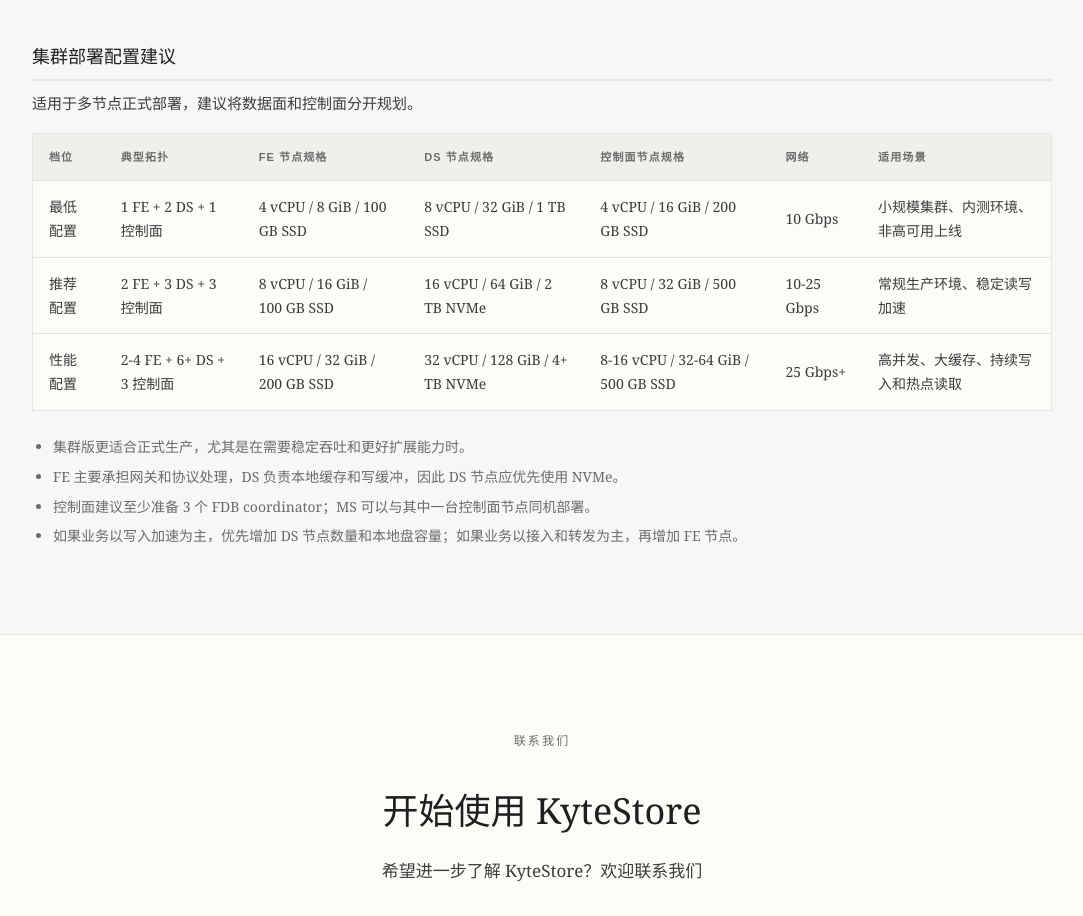
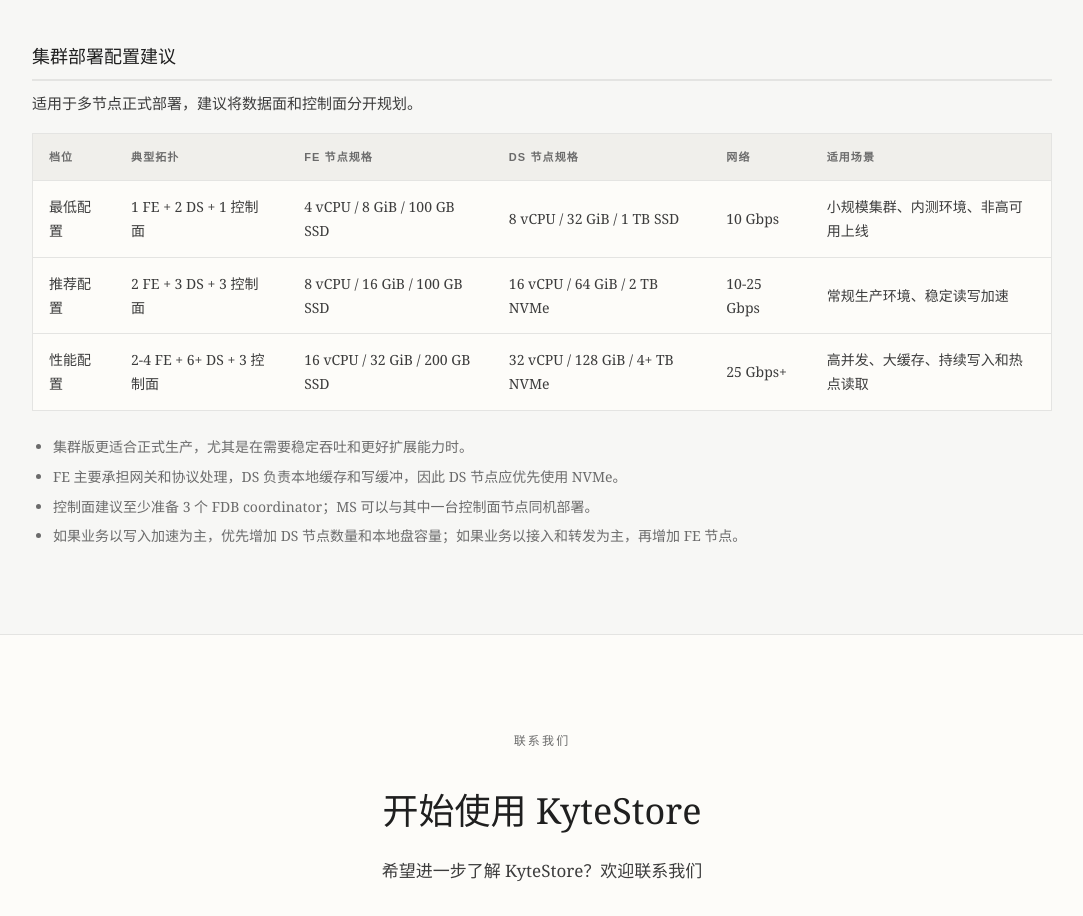
Before and after one commit to royguo/kytestore_landing_page, a plain HTML site: page index.html in a window 1280 px wide. Shown: the part 5680-6596 px from the top of the page, without its empty margins (98-1181 px from the left). Drawn offline with Linux system fonts and the light colour scheme.

Commit message:
Remove control plane node spec column from cluster deployment table

```diff
--- a/index.html
+++ b/index.html
@@ -1299,7 +1299,6 @@
                             <th data-i18n="col-topology">典型拓扑</th>
                             <th data-i18n="col-fe-spec">FE 节点规格</th>
                             <th data-i18n="col-ds-spec">DS 节点规格</th>
-                            <th data-i18n="col-ctrl-spec">控制面节点规格</th>
                             <th data-i18n="col-net">网络</th>
                             <th data-i18n="col-scenario">适用场景</th>
                         </tr>
@@ -1310,7 +1309,6 @@
                             <td data-i18n="cluster-min-topo">1 FE + 2 DS + 1 控制面</td>
                             <td>4 vCPU / 8 GiB / 100 GB SSD</td>
                             <td>8 vCPU / 32 GiB / 1 TB SSD</td>
-                            <td>4 vCPU / 16 GiB / 200 GB SSD</td>
                             <td>10 Gbps</td>
                             <td data-i18n="cluster-min-scenario">小规模集群、内测环境、非高可用上线</td>
                         </tr>
@@ -1319,7 +1317,6 @@
                             <td data-i18n="cluster-rec-topo">2 FE + 3 DS + 3 控制面</td>
                             <td>8 vCPU / 16 GiB / 100 GB SSD</td>
                             <td>16 vCPU / 64 GiB / 2 TB NVMe</td>
-                            <td>8 vCPU / 32 GiB / 500 GB SSD</td>
                             <td>10-25 Gbps</td>
                             <td data-i18n="cluster-rec-scenario">常规生产环境、稳定读写加速</td>
                         </tr>
@@ -1328,7 +1325,6 @@
                             <td data-i18n="cluster-perf-topo">2-4 FE + 6+ DS + 3 控制面</td>
                             <td>16 vCPU / 32 GiB / 200 GB SSD</td>
                             <td>32 vCPU / 128 GiB / 4+ TB NVMe</td>
-                            <td>8-16 vCPU / 32-64 GiB / 500 GB SSD</td>
                             <td>25 Gbps+</td>
                             <td data-i18n="cluster-perf-scenario">高并发、大缓存、持续写入和热点读取</td>
                         </tr>
@@ -1458,7 +1454,6 @@
                 'col-topology': 'Topology',
                 'col-fe-spec': 'FE Node Spec',
                 'col-ds-spec': 'DS Node Spec',
-                'col-ctrl-spec': 'Control Plane Node Spec',
                 'cluster-min-topo': '1 FE + 2 DS + 1 Control Plane',
                 'cluster-min-scenario': 'Small cluster, internal testing, non-HA deployment',
                 'cluster-rec-topo': '2 FE + 3 DS + 3 Control Plane',
@@ -1571,7 +1566,6 @@
                 'col-topology': '典型拓扑',
                 'col-fe-spec': 'FE 节点规格',
                 'col-ds-spec': 'DS 节点规格',
-                'col-ctrl-spec': '控制面节点规格',
                 'cluster-min-topo': '1 FE + 2 DS + 1 控制面',
                 'cluster-min-scenario': '小规模集群、内测环境、非高可用上线',
                 'cluster-rec-topo': '2 FE + 3 DS + 3 控制面',
```
Also changed, not shown: public/index.html (+0 -6 lines).
